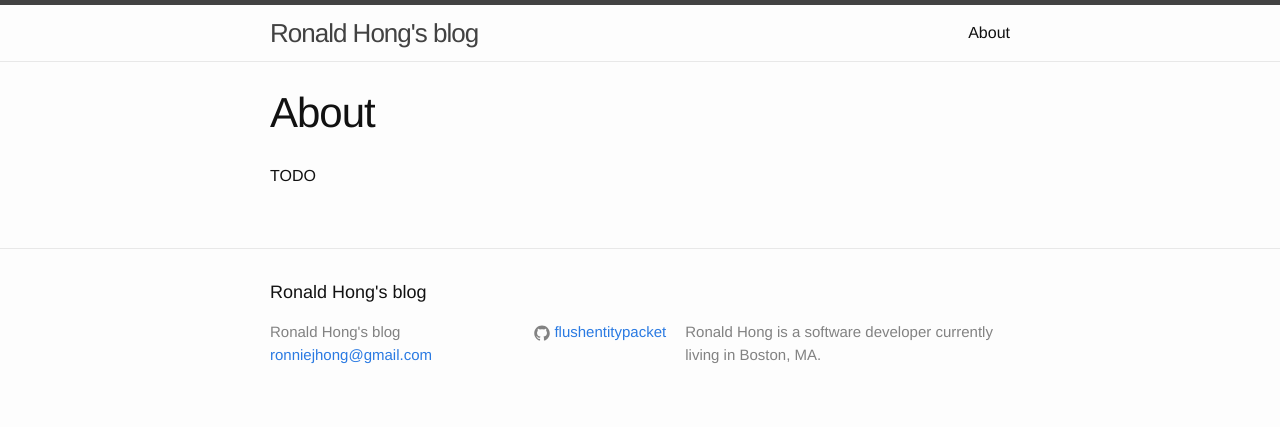
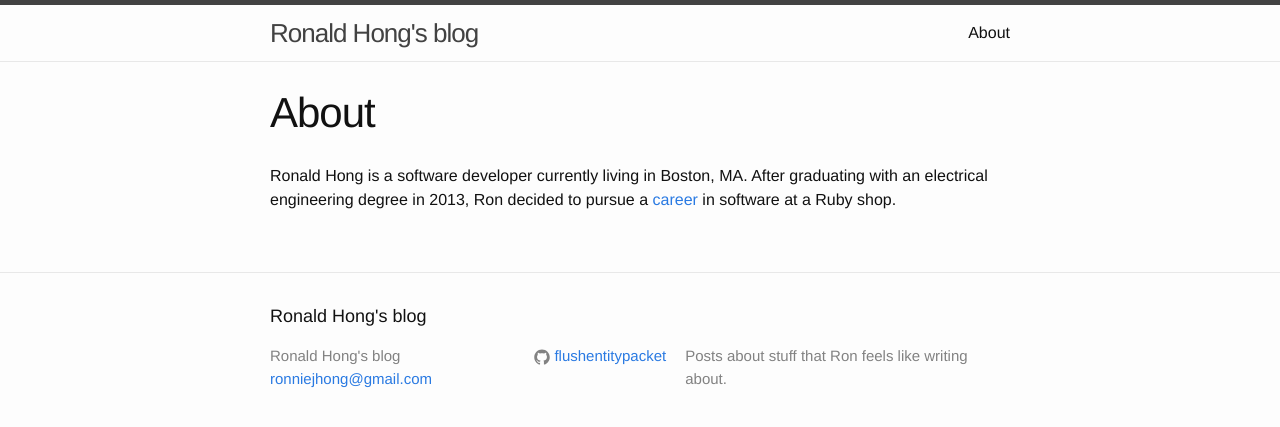
Before and after one commit to flushentitypacket/flushentitypacket.github.io, a Jekyll site: the page built from about.md, in a window 1280 px wide. Shown: the top 427 px of the page. Built offline with Jekyll 4.4.1, drawn with Linux system fonts in a browser that asks for light colours.

Commit message:
Rejigger stuff about me.

```diff
--- a/_config.yml
+++ b/_config.yml
@@ -2,7 +2,7 @@
 title: Ronald Hong's blog
 email: ronniejhong@gmail.com
 description: >
-  Ronald Hong is a software developer currently living in Boston, MA.
+  Posts about stuff that Ron feels like writing about.
 baseurl: "" # the subpath of your site, e.g. /blog/
 url: "http://flushentitypacket.github.io/" # the base hostname & protocol for your site
 # twitter_username:
--- a/about.md
+++ b/about.md
@@ -4,4 +4,6 @@ title: About
 permalink: /about/
 ---
 
-TODO
+Ronald Hong is a software developer currently living in Boston, MA. After graduating with an electrical engineering degree in 2013, Ron decided to pursue a [career][resume] in software at a Ruby shop.
+
+[resume]: http://ronaldhong.com/
```
